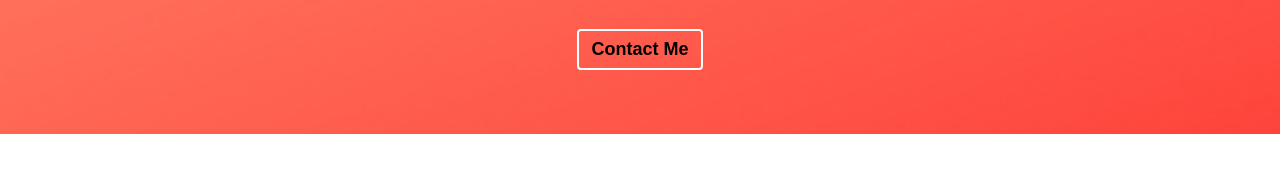
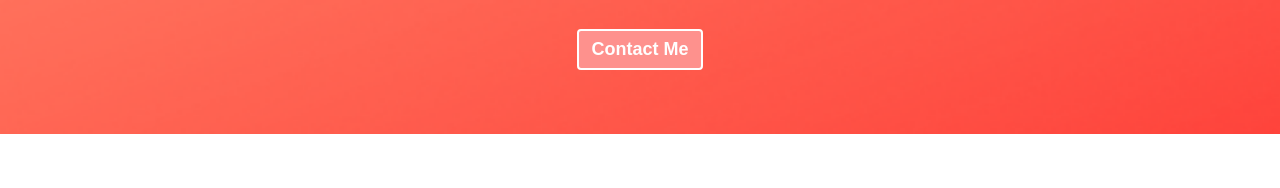
Before and after one commit to ingal9394/portfolio_front_end, a plain HTML site: page index.html in a window 1280 px wide. In both pictures the pointer is over the button "Contact Me". Shown: the part 612-800 px from the top of the page. Drawn offline with nearby package versions, Linux system fonts and the light colour scheme.

Commit message:
hover add

```diff
--- a/style.css
+++ b/style.css
@@ -163,6 +163,10 @@ p {
   padding:8px 12px;
   border: 2px solid var(--color-white);
   border-radius: var(--size-border-radius);
+}
+.home__contact:hover{
+  background-color: var(--color-pink);
+  color: var(--color-white);
 }
 
 /* Section common */
```
